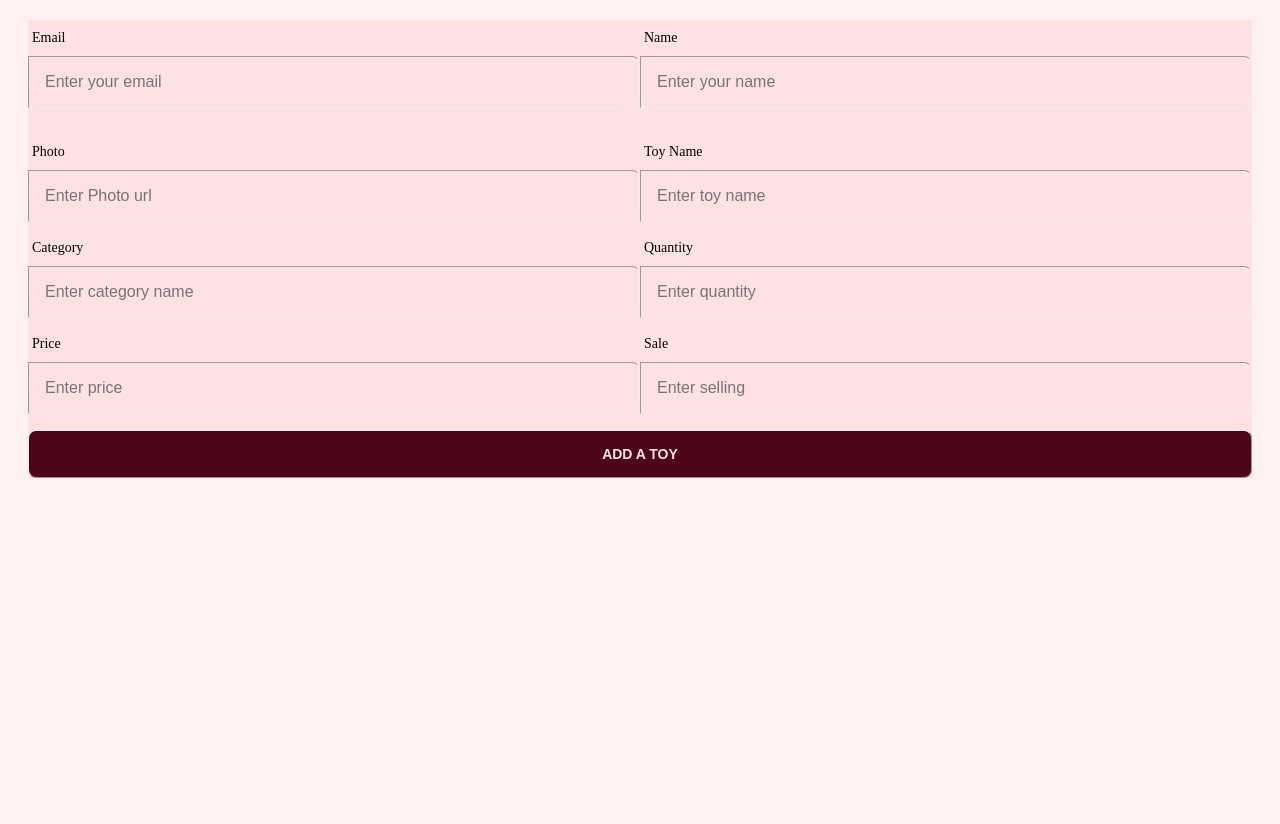
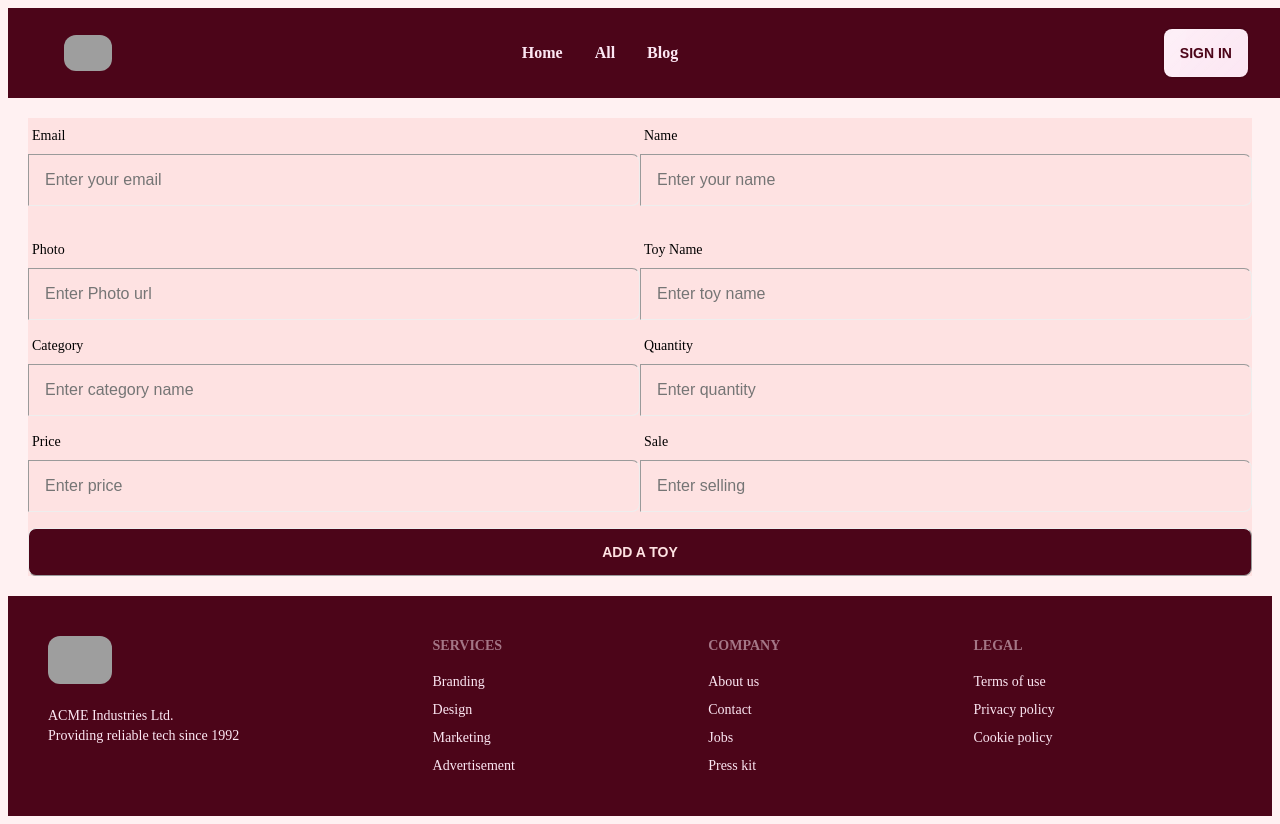
Before and after one commit to mahfuzctg/Cooking-Toys-Client, a React (Vite) app: page /addtoys in a window 1280 px wide. Before the commit the page ends 800 px from the top, so only its background shows below. Built offline with nearby package versions, Linux system fonts and the light colour scheme; no server answers; grey boxes are pictures that could not be loaded.

Commit message:
added Veiew details

```diff
--- a/src/Components/AddCard.jsx
+++ b/src/Components/AddCard.jsx
@@ -13,6 +13,7 @@ const AddCard = ({ addCard }) => {
               {/* <th>1</th> */}
               <th>Seller Name</th>
               <th>Toy Name</th>
+              <th>Sub-Category</th>
               <th>Quantity</th>
               <th>Price</th>
               <th>Details</th>
@@ -24,10 +25,11 @@ const AddCard = ({ addCard }) => {
               {/* <th>1</th> */}
               <td>{name}</td>
               <td>{toy}</td>
+              <td>{category}</td>
               <td>{quantity}</td>
               <td>{price}</td>
               <td>
-                <Link>
+                <Link to="/toyDetails">
                   <button className="btn btn-block bg-red-100 text-red-950">
                     View Details
                   </button>
@@ -37,6 +39,8 @@ const AddCard = ({ addCard }) => {
           </tbody>
         </table>
       </div>
+
+      {}
     </div>
   );
 };
--- a/src/Components/AddToys.jsx
+++ b/src/Components/AddToys.jsx
@@ -1,5 +1,7 @@
 import React from "react";
 import Swal from "sweetalert2";
+import Footer from "./Footer";
+import Header from "./Header";
 const AddToys = () => {
   const handleAddToy = (event) => {
     event.preventDefault();
@@ -43,6 +45,8 @@ const AddToys = () => {
       });
   };
   return (
+    <>
+      <Header></Header>
       <div className=" bg-red-100 m-5">
         <form onSubmit={handleAddToy}>
           {/*Seller Name and email  */}
@@ -176,6 +180,9 @@ const AddToys = () => {
           />
         </form>
       </div>
+
+      <Footer></Footer>
+    </>
   );
 };
 
--- /dev/null
+++ b/src/Components/ToyDetails.jsx
@@ -0,0 +1,13 @@
+import React from "react";
+
+const ToyDetails = () => {
+  //
+
+  return (
+    <div>
+      <h2>Toy Details </h2>
+    </div>
+  );
+};
+
+export default ToyDetails;
--- a/src/main.jsx
+++ b/src/main.jsx
@@ -16,6 +16,7 @@ import AuthProviders from "./Providers/AuthProviders";
 import PrivateRoute from "./Providers/PrivateRoute";
 import AddToys from "./Components/AddToys";
 import MyToys from "./Components/MyToys";
+import ToyDetails from "./Components/ToyDetails";
 const router = createBrowserRouter([
   {
     path: "/",
@@ -54,6 +55,10 @@ const router = createBrowserRouter([
     element: <MyToys></MyToys>,
     loader: () => fetch("http://localhost:5000/addtoys"),
   },
+  {
+    path: "toyDetails",
+    element: <ToyDetails></ToyDetails>,
+  },
 ]);
 ReactDOM.createRoot(document.getElementById("root")).render(
   <React.StrictMode>
```
Lines whose indentation alone changed are shown as unchanged.
